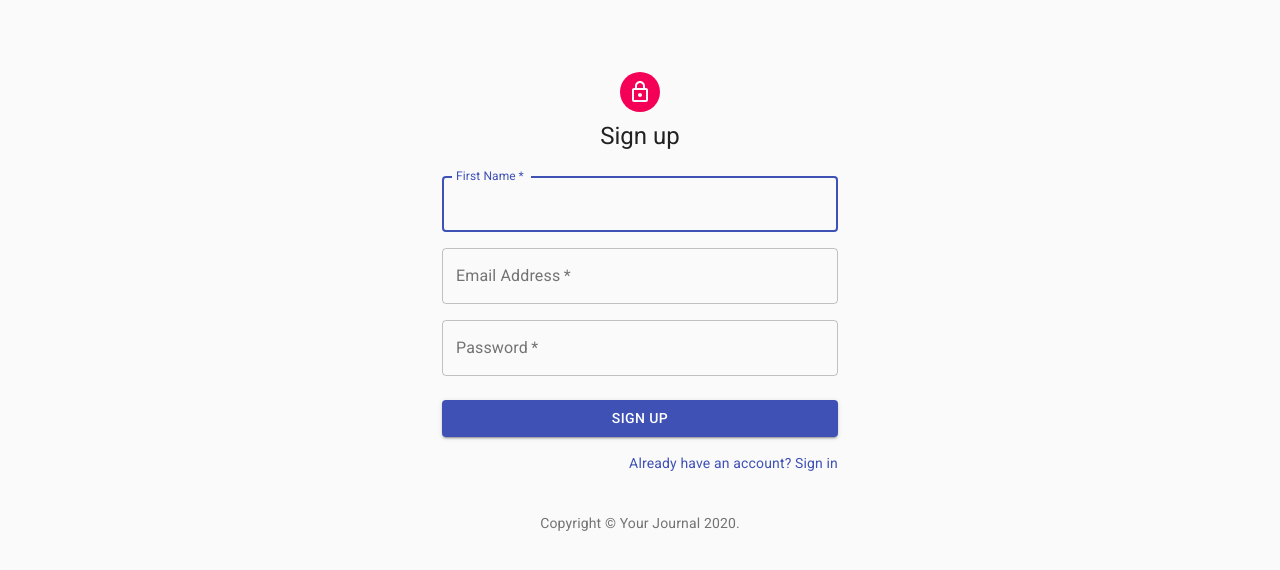
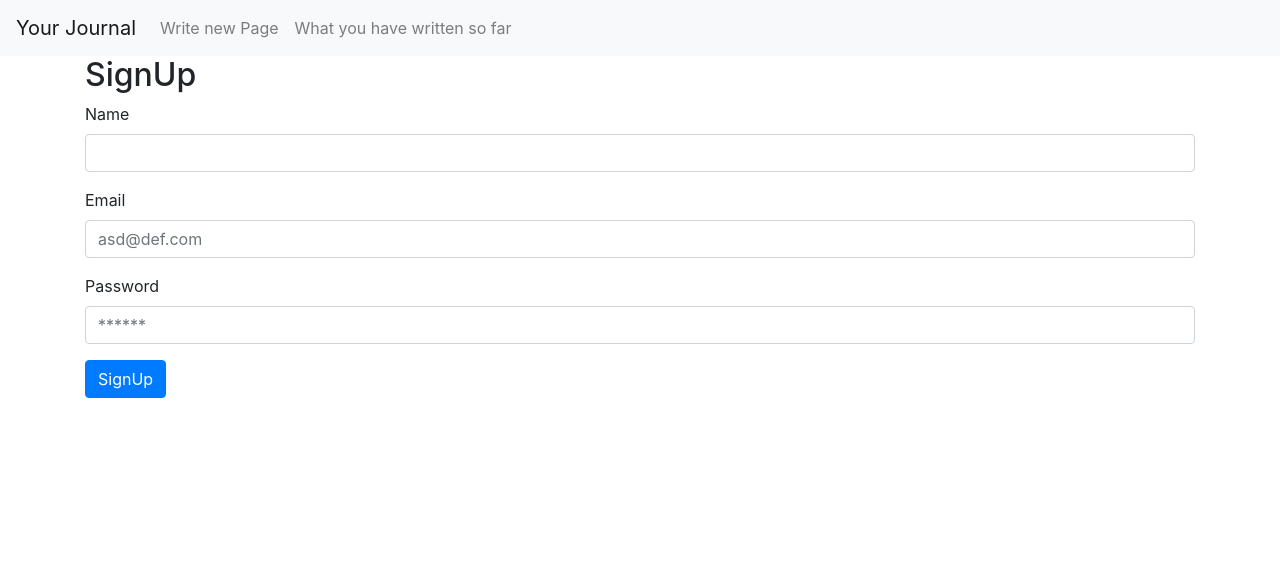
Before and after one commit to Manwej/Journal-React, a React (Create React App) app: page /register in a window 1280 px wide. Shown: the top 570 px of the page. Built offline with nearby package versions, Linux system fonts and the light colour scheme; a web font is replaced by a local one.

Commit message:
connect redux to login, register and app componente

```diff
--- a/src/App.js
+++ b/src/App.js
@@ -5,9 +5,12 @@ import Journalsedit from './components/Journalsedit';
 
 import Landing from './components/Landing';
 import Journals from './components/Journals'
-import Register from './components/Register old'
+import Register from './components/Register'
 import Createpage from './components/Createpage';
-function App() {
+import {connect} from 'react-redux'
+
+function App(props) {
+  console.log(props + "hello from App")
   return(
     <Router>
       <Switch>
@@ -34,8 +37,15 @@ function App() {
     </Router>
   )
 }
+const mapStateToProps = (state) => {
+  console.log("state:", state);
 
-export default App;
+  return {
+    user: state.auth.user
+  };
+};
+
+export default connect(mapStateToProps)(App);
 
 
 {/* <Fragment>
--- a/src/components/Journals.js
+++ b/src/components/Journals.js
@@ -13,10 +13,10 @@ function Journals(props) {
   const [page, setPage] = useState("")
   const [date, setDate] = useState(true)
 
-  const getDate=(str) =>{
-    var ops = {year: 'numeric'};
-    ops.month = ops.day = '2-digit';
-    return new Date(str).toLocaleDateString(0, ops);}
+  // const getDate=(str) =>{
+  //   var ops = {year: 'numeric'};
+  //   ops.month = ops.day = '2-digit';
+  //   return new Date(str).toLocaleDateString(0, ops);}
 
   useEffect(() => {
     props.fetchJournal()
@@ -66,41 +66,6 @@ function Journals(props) {
 
                     </Fragment>
                 })}
-                {/* {props.journals.map((el, index)=>{
-                  let dt= new Date(el.date)
-                  let month= dt.getMonth()
-                  switch(month){
-                    case 0:
-                      let monthName= "January"
-                      return
-                        <Fragment>
-                        <Row>
-                          <h3> Pages from {monthName}</h3>
-                        </Row>
-                        </Fragment>
-
-
-
-                  }
-
-                  if(dt.getMonth()==5){
-                    console.log("hello Month 5")
-                  }
-                  console.log(el.date)
-                  return <p key={index}> Hello {el.question1}</p>
-                })}
-                <Card style={{ width: '18rem' }}>
-                    <Card.Body>
-                      <Card.Title>Day 1</Card.Title>
-                      <Card.Text>
-                        Some quick example text to build on the card title and make up the bulk of
-                        the card's content.
-                      </Card.Text>
-                      <Button variant="primary">edit</Button>
-                    </Card.Body>
-                  </Card>
-
-              </Row> */}
               </Container>
            </Fragment>
         )
--- a/src/components/Login.js
+++ b/src/components/Login.js
@@ -1,132 +1,62 @@
-import React from 'react';
-import Avatar from '@material-ui/core/Avatar';
-import Button from '@material-ui/core/Button';
-import CssBaseline from '@material-ui/core/CssBaseline';
-import TextField from '@material-ui/core/TextField';
-import FormControlLabel from '@material-ui/core/FormControlLabel';
-import Checkbox from '@material-ui/core/Checkbox';
-import Link from '@material-ui/core/Link';
-import Paper from '@material-ui/core/Paper';
-import Box from '@material-ui/core/Box';
-import Grid from '@material-ui/core/Grid';
-import LockOutlinedIcon from '@material-ui/icons/LockOpen';
-import Typography from '@material-ui/core/Typography';
-import { makeStyles } from '@material-ui/core/styles';
+import React, { Component, Fragment, useState, useEffect } from 'react'
+import Row from 'react-bootstrap/Row';
+import Col from 'react-bootstrap/Col';
+import Form from 'react-bootstrap/Form';
+import Button from 'react-bootstrap/Button';
+import Container from 'react-bootstrap/Container';
+import Navigation from './Navigation'
+import {connect} from 'react-redux'
+import {loginUser} from '../store/actions/authActions'
 
+function Register(props) {
+   const [user, updateUser] = useState(
+    {
+      email: "",
+      password: ""
+    }
+  );
 
-function Copyright() {
-  return (
-    <Typography variant="body2" color="textSecondary" align="center">
-      {'Copyright © '}
-      <Link color="inherit" href="https://material-ui.com/">
-        Your Website
-      </Link>{' '}
-      {new Date().getFullYear()}
-      {'.'}
-    </Typography>
-  );
+    const handleChange=(e)=>{
+      const {name, value} = e.target // same as const name = e.target.name same for value
+      updateUser({...user, [name]: value})
+   }
+    const handleSubmit=(e)=>{
+    e.preventDefault()
+    console.log(user)
+    console.log("hello from submit")
+    props.loginUser(user)
+
+    }
+        return (
+           <Fragment>
+             <Navigation/>
+              <Container>
+              <Row>
+                <Col>
+                <Form onSubmit ={handleSubmit}>
+                  <h2> Login</h2>
+                      <Form.Group>
+                        <Form.Label>Email</Form.Label>
+                          <Form.Control type="email" placeholder="asd@def.com" id='email' name='email' onChange={handleChange}/>
+                      </Form.Group>
+                      <Form.Group>
+                        <Form.Label>Password</Form.Label>
+                          <Form.Control type="password" placeholder="******" id='password'  name='password' onChange={handleChange}/>
+                      </Form.Group>
+                      <Button variant="primary" type="submit">
+                        Login
+                      </Button>
+                </Form>
+                </Col>
+              </Row>
+              </Container>
+           </Fragment>
+        )
+}
+const mapDispatchToProps=(dispatch)=>{
+  return{
+    loginUser: (newUser)=>dispatch(loginUser(newUser))
+  }
 }
 
-const useStyles = makeStyles((theme) => ({
-  root: {
-    height: '100vh',
-  },
-  image: {
-    backgroundImage: 'url(https://images.unsplash.com/photo-1534040385115-33dcb3acba5b?ixlib=rb-1.2.1&ixid=eyJhcHBfaWQiOjEyMDd9&auto=format&fit=crop&w=2624&q=80)',
-    backgroundRepeat: 'no-repeat',
-    backgroundColor:
-      theme.palette.type === 'light' ? theme.palette.grey[50] : theme.palette.grey[900],
-    backgroundSize: 'cover',
-    backgroundPosition: 'center',
-  },
-  paper: {
-    margin: theme.spacing(8, 4),
-    display: 'flex',
-    flexDirection: 'column',
-    alignItems: 'center',
-  },
-  avatar: {
-    margin: theme.spacing(1),
-    backgroundColor: theme.palette.secondary.main,
-  },
-  form: {
-    width: '100%', // Fix IE 11 issue.
-    marginTop: theme.spacing(1),
-  },
-  submit: {
-    margin: theme.spacing(3, 0, 2),
-  },
-}));
-
-export default function SignInSide() {
-  const classes = useStyles();
-
-  return (
-    <Grid container component="main" className={classes.root}>
-      <CssBaseline />
-      <Grid item xs={false} sm={4} md={7} className={classes.image} />
-      <Grid item xs={12} sm={8} md={5} component={Paper} elevation={6} square>
-        <div className={classes.paper}>
-          <Avatar className={classes.avatar}>
-            <LockOutlinedIcon />
-          </Avatar>
-          <Typography component="h1" variant="h5">
-            Sign in
-          </Typography>
-          <form className={classes.form} noValidate>
-            <TextField
-              variant="outlined"
-              margin="normal"
-              required
-              fullWidth
-              id="email"
-              label="Email Address"
-              name="email"
-              autoComplete="email"
-              autoFocus
-            />
-            <TextField
-              variant="outlined"
-              margin="normal"
-              required
-              fullWidth
-              name="password"
-              label="Password"
-              type="password"
-              id="password"
-              autoComplete="current-password"
-            />
-            {/* <FormControlLabel
-              control={<Checkbox value="remember" color="primary" />}
-              label="Remember me"
-            /> */}
-            <Button
-              type="submit"
-              fullWidth
-              variant="contained"
-              color="primary"
-              className={classes.submit}
-            >
-              Sign In
-            </Button>
-            <Grid container>
-              <Grid item xs>
-                <Link href="#" variant="body2">
-                  Forgot password?
-                </Link>
-              </Grid>
-              <Grid item>
-                <Link href="/register" variant="body2">
-                  {"Don't have an account? Sign Up"}
-                </Link>
-              </Grid>
-            </Grid>
-            <Box mt={5}>
-              <Copyright />
-            </Box>
-          </form>
-        </div>
-      </Grid>
-    </Grid>
-  );
-}
+export default connect(null, mapDispatchToProps)(Register)// null ist first param which is the state(mapstatetoProps)
--- a/src/components/Register old.js
+++ /dev/null
@@ -1,129 +0,0 @@
-import React from 'react';
-import Avatar from '@material-ui/core/Avatar';
-import Button from '@material-ui/core/Button';
-import CssBaseline from '@material-ui/core/CssBaseline';
-import TextField from '@material-ui/core/TextField';
-import FormControlLabel from '@material-ui/core/FormControlLabel';
-import Checkbox from '@material-ui/core/Checkbox';
-import Link from '@material-ui/core/Link';
-import Grid from '@material-ui/core/Grid';
-import Box from '@material-ui/core/Box';
-import LockOutlinedIcon from '@material-ui/icons/LockOutlined';
-import Typography from '@material-ui/core/Typography';
-import { makeStyles } from '@material-ui/core/styles';
-import Container from '@material-ui/core/Container';
-
-function Copyright() {
-  return (
-    <Typography variant="body2" color="textSecondary" align="center">
-      {'Copyright © '}
-      <Link color="inherit" href="/">
-        Your Journal
-      </Link>{' '}
-      {new Date().getFullYear()}
-      {'.'}
-    </Typography>
-  );
-}
-
-const useStyles = makeStyles((theme) => ({
-  paper: {
-    marginTop: theme.spacing(8),
-    display: 'flex',
-    flexDirection: 'column',
-    alignItems: 'center',
-  },
-  avatar: {
-    margin: theme.spacing(1),
-    backgroundColor: theme.palette.secondary.main,
-  },
-  form: {
-    width: '100%', // Fix IE 11 issue.
-    marginTop: theme.spacing(3),
-  },
-  submit: {
-    margin: theme.spacing(3, 0, 2),
-  },
-}));
-
-export default function SignUp() {
-  const classes = useStyles();
-
-  return (
-    <Container component="main" maxWidth="xs">
-      <CssBaseline />
-      <div className={classes.paper}>
-        <Avatar className={classes.avatar}>
-          <LockOutlinedIcon />
-        </Avatar>
-        <Typography component="h1" variant="h5">
-          Sign up
-        </Typography>
-        <form className={classes.form} noValidate>
-          <Grid container spacing={2}>
-            <Grid item xs={12} sm={12}>
-              <TextField
-                autoComplete="fname"
-                name="firstName"
-                variant="outlined"
-                required
-                fullWidth
-                id="firstName"
-                label="First Name"
-                autoFocus
-              />
-            </Grid>
-            <Grid item xs={12}>
-              <TextField
-                variant="outlined"
-                required
-                fullWidth
-                id="email"
-                label="Email Address"
-                name="email"
-                autoComplete="email"
-              />
-            </Grid>
-            <Grid item xs={12}>
-              <TextField
-                variant="outlined"
-                required
-                fullWidth
-                name="password"
-                label="Password"
-                type="password"
-                id="password"
-                autoComplete="current-password"
-              />
-            </Grid>
-            {/* <Grid item xs={12}>
-              <FormControlLabel
-                control={<Checkbox value="allowExtraEmails" color="primary" />}
-                label="I want to receive inspiration, marketing promotions and updates via email."
-              />
-            </Grid> */}
-          </Grid>
-          <Button
-            type="submit"
-            fullWidth
-            variant="contained"
-            color="primary"
-            className={classes.submit}
-          >
-            Sign Up
-          </Button>
-          <Grid container justify="flex-end">
-            <Grid item>
-              <Link href="#" variant="body2">
-                Already have an account? Sign in
-              </Link>
-            </Grid>
-          </Grid>
-        </form>
-      </div>
-      <Box mt={5}>
-        <Copyright />
-      </Box>
-    </Container>
-  );
-}
--- a/src/components/Register.js
+++ b/src/components/Register.js
@@ -49,7 +49,7 @@ function Register(props) {
                           <Form.Control type="password" placeholder="******" id='password'  name='password' onChange={handleChange}/>
                       </Form.Group>
                       <Button variant="primary" type="submit">
-                        Submit
+                        SignUp
                       </Button>
                 </Form>
                 </Col>
--- a/src/store/actions/authActions.js
+++ b/src/store/actions/authActions.js
@@ -27,7 +27,7 @@ export const registerUser = (newUser) => {
     };
   };
 
-  export const login = (userData) => {
+  export const loginUser = (userData) => {
     return (dispatch) => {
       axios
         .post("http://localhost:5000/users/login", userData)
--- a/src/store/reducers/authReducer.js
+++ b/src/store/reducers/authReducer.js
@@ -7,7 +7,7 @@ const initState ={
     const authReducer =(state = initState, action)=>{
         switch(action.type){
             case "SIGNUP_SUCCESS":
-                return {...state, users: action.payload, isLoggedIn: true}
+                return {...state, user: action.payload, isLoggedIn: true}
             case "SIGNUP_FAILURE":
                 return{...state, err: action.payload}
             case "LOGIN_SUCCESS":
```
